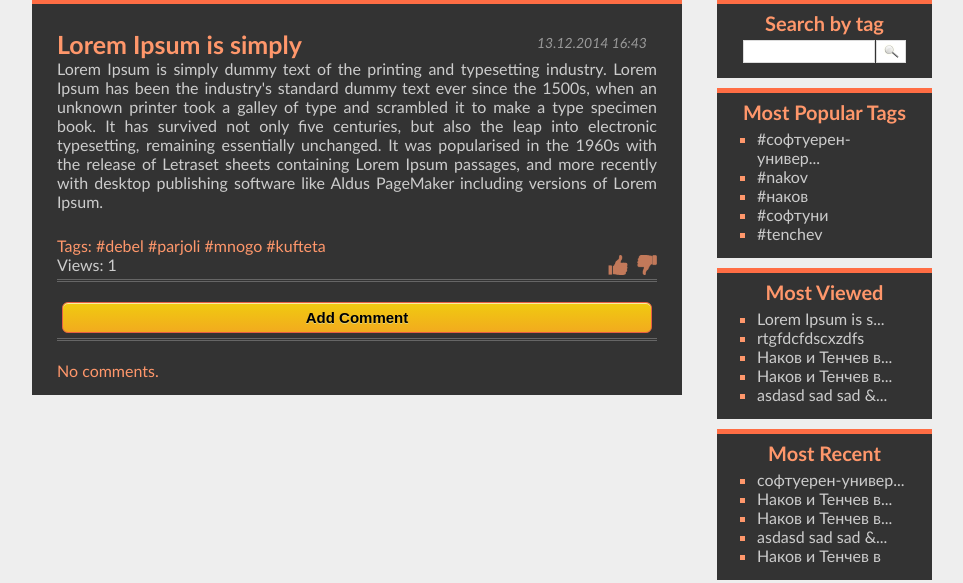
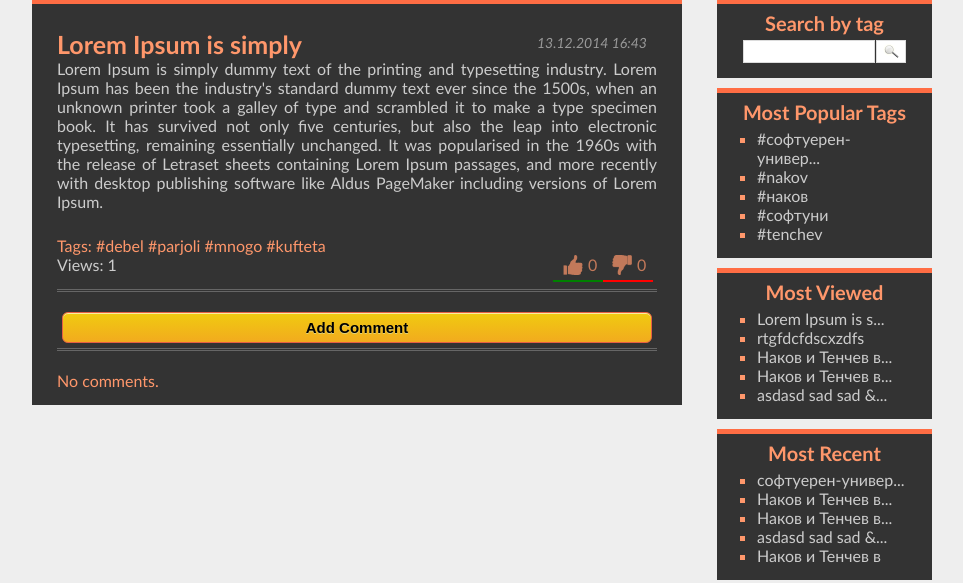
Before and after one commit to gkkirilov/SoftUni-PHP-Teamwork, a PHP site: page /post.php?id=1 in a window 1280 px wide. Shown: the part 116-699 px from the top of the page, without its empty margins (158-1121 px from the left). Run offline with PHP 8.4, Linux system fonts and the light colour scheme; data comes from the database, SQL or seed files in the repository.

Commit message:
rating in post

```diff
--- a/inc/Database.php
+++ b/inc/Database.php
@@ -180,7 +180,29 @@ class Database
 	public function votePost($postId, $vote){
 		if(!$this->isVoted($postId)){
             $this->dbConnection->query('INSERT INTO `post_rating`(`postId`,`vote`,`ip`) VALUES ("'.$postId.'", "'.$vote.'", "'.$_SERVER['REMOTE_ADDR'].'")');
+            if($this->dbConnection->error){
+                return 1;
+            }
         }
+        return 0;
 	}
 
+    public function getPostRatingById($id){
+        $query = $this->dbConnection->query('SELECT `vote` FROM `post_rating` WHERE `postId` = '.$id);
+        $rating = array(
+            "positive"=> 0,
+            "negative"=> 0
+        );
+        if($query->num_rows){
+            while($row = $query->fetch_assoc()){
+                if((int)$row['vote'] == 1){
+                    $rating["positive"]++;
+                }else if((int)$row['vote'] == -1){
+                    $rating["negative"]++;
+                }
+            }
+        }
+        return $rating;
+    }
+
 }
--- a/inc/vote.php
+++ b/inc/vote.php
@@ -9,5 +9,5 @@ if($_GET['vote'] == "up"){
     $vote = -1;
 }
 if($vote != 0){
-    $db->votePost($postId, $vote);
+    echo $db->votePost($postId, $vote);
 }
--- a/post.php
+++ b/post.php
@@ -18,9 +18,9 @@ if (isset($_POST['commentForm'])) {
     $captcha = trim($_POST['captcha']);
     $_SESSION['name'] = $name;
     $_SESSION['email'] = $email;
-    if(!password_verify($captcha, $_SESSION['captcha']) || strlen($_SESSION['captcha']) == 0){
-        $commentErrors[] = "Wrong validation code.";
-    }
+//    if(!password_verify($captcha, $_SESSION['captcha']) || strlen($_SESSION['captcha']) == 0){
+//        $commentErrors[] = "Wrong validation code.";
+//    }
     if (strlen($email) > 0 && !filter_var($email, FILTER_VALIDATE_EMAIL) && strlen($email) > 255) {
         $commentErrors[] = "Invalid email.";
     }
@@ -44,8 +44,7 @@ $comments = $db->getPostCommentsById($id, 0, 10);
 $commentsCnt = $db->getCountPostCommentsById($id);
 $commentsPerPage = 10;
 $pages = ceil($commentsCnt / $commentsPerPage);
-
-
+$rating = $db->getPostRatingById($id);
 getHeader($post['title']);
 
 
@@ -65,13 +64,32 @@ if ($post != null) {
     }
     echo '</div>';
     echo '<div class="bottomArticle"><span class="views" >Views: ' . $views . '</span>';
+    $inActiveClass = "";
+    if($db->isVoted($id)){
+        $inActiveClass = " inActive";
+    }
+    if($rating["positive"] == $rating["negative"]){
+        $positiveWidth = "50%";
+    }else if($rating["positive"] == 0){
+        $positiveWidth = 0;
+    }else if($rating["negative"] == 0){
+        $positiveWidth = "100%";
+    }else{
+        $positiveWidth = ($rating["positive"] / ($rating["positive"] + $rating["negative"]) * 100) . "%";
+    }
+    ?>
 
-    if(!$db->isVoted($id)){
-        echo '<span class="vote"><a href="javascript: vote('.$id.',\'up\');" class="voteUp" ></a> <a href="javascript: vote('.$id.',\'down\');" class="voteDown" ></a></span>';
-    }
-    echo '</div>';
-    echo '</div>';
-    ?>
+    <div class="vote">
+        <div class="voteButtons">
+            <a href="javascript: vote(<?= $id ?>,'up');" class="voteUp<?= $inActiveClass ?>" ><?= $rating["positive"] ?></a>
+            <a href="javascript: vote(<?= $id ?>,'down');" class="voteDown<?= $inActiveClass ?>" ><?= $rating['negative'] ?></a>
+        </div>
+        <div class="rating">
+            <div class="positive" style="width: <?= $positiveWidth ?>;"></div>
+        </div>
+    </div>
+    </div>
+    </div>
     <div class="writeComment">
         <div class="leaveComment myButton">Add Comment</div>
         <?php
@@ -140,7 +158,7 @@ if ($post != null) {
         <?php
         for ($page = 1; $page <= $pages; $page++) {
             if ($page != 1) {
-			   $isLogged = isset($_SESSION['isLogged']) ? $_SESSION['isLogged'] : false;
+			   $isLogged = isset($_SESSION['isLogged']) && $_SESSION['isLogged'] === true ? 1 : 0;
                 echo '<a class="myButton" href="javascript: loadPostComments(' . $page . ',' . $id . ',' . $commentsPerPage . ',' . $pages . ', '.$isLogged.');" >' . $page . '</a>';
             } else {
                 echo '<span class="myButton selected">' . $page . '</span>';
--- a/scripts/script.js
+++ b/scripts/script.js
@@ -9,7 +9,6 @@ document.addEventListener("DOMContentLoaded", function (e) {
 
 
 function loadPostComments(page, postId, show, pages,isLogged) {
-    $('.comments').html("Loading...");
     $.ajax({
         url: "inc/getComments.php?page=" + page + "&id=" + postId + "&show=" + show,
         context: document.body
@@ -24,7 +23,9 @@ function loadPostComments(page, postId, show, pages,isLogged) {
 				date.setTime(parseInt(row.time) * 1000);
 				date = date.getDate() + '.' + date.getMonth() + '.' + date.getFullYear() + ' ' + date.getHours() + ':' + date.getMinutes();
 				var commentDiv = '<div id="comment'+row.id+'" class="comment">';
+				if(isLogged == 1){
                     commentDiv +=  "<div class='removeButton'><a class='comment-remove' href='javascript:removeComment(" + row.id + ", " + row.postId +", " + page + ", " + show +", " + isLogged + ");'>b<span class='removeComment'>Remove comment</span></a></div>";
+                }
                 commentDiv +='<span class="comment-date">' + date + "</span></br>";
 				commentDiv +='<span class="comment-name">'+row.name + "</span><br/>";
 				commentDiv +='<span class="comment-text">'+ row.comment;
@@ -37,7 +38,7 @@ function loadPostComments(page, postId, show, pages,isLogged) {
         var pagesDiv = '';
         for (var i = 1; i <= pages; i++) {
             if (page != i) {
-                pagesDiv += '<a class="myButton" href="javascript: loadPostComments(' + i + ', ' + postId + ', ' + show + ', ' + pages + ')">' + i + '</a>';
+                pagesDiv += '<a class="myButton" href="javascript: loadPostComments(' + i + ', ' + postId + ', ' + show + ', ' + pages + ', '+isLogged+')">' + i + '</a>';
             } else {
                 pagesDiv += '<span class="myButton selected">' + i + '</span>';
             }
@@ -47,7 +48,6 @@ function loadPostComments(page, postId, show, pages,isLogged) {
 }
 
 function loadPosts(page, show, pages) {
-    $('.posts').html("Loading...");
     $.ajax({
         url: "inc/getPosts.php?page=" + page + "&show=" + show,
         context: document.body
@@ -96,19 +96,28 @@ function removeComment(id, postId, page, show, isLogged) {
 			page--;
 		}
 		var pages = Math.ceil(commentsCnt/show);
-		setTimeout(function(){loadPostComments(page, postId, show, pages, isLogged);}, 500);
+		setTimeout(function(){loadPostComments(page, postId, show, pages,isLogged);}, 500);
     }).fail(function(){
         alert("fail");
     });
 }
 
-
+var voted = 0;
 function vote(postId,vote){
+   if(voted == 0){
        $.ajax({
            url: "inc/vote.php?postId=" + postId + "&vote=" + vote
-    }).done(function(){
-        $('.vote').hide();
+       }).done(function(result){
+        if(result == "1"){
+            if(vote == "up"){
+                $('.voteUp').text(parseInt($('.voteUp').text()) + 1);
+            }else if(vote == "down"){
+                $('.voteDown').text(parseInt($('.voteDown').text()) + 1);
+            }
+            voted = 1;
+        }
        }).error(function (){
            alert("Error");
        });
    }
+}
--- a/styles/style.css
+++ b/styles/style.css
@@ -51,7 +51,7 @@ color: #ff976b;
 .post {
     margin-bottom: 20px;
     color: #ccc;
-    padding: 10px 0 5px 0;
+    padding: 10px 0 15px 0;
     font-size: 16px;
     border-bottom: 3px double #666;
 }
@@ -716,25 +716,38 @@ textarea.leave-comment-input {
 
 .voteUp{
     background: url('../img/like.png') no-repeat;
-    background-size: contain;
-    width: 20px;
-    height: 20px;
-    margin-right: 5px;
-    opacity: 0.7;
-    display: inline-block;
 }
 .voteDown{
     background: url('../img/dislike.png') no-repeat;
+}
+.voteDown, .voteUp{
     background-size: contain;
     opacity: 0.7;
     width: 20px;
     height: 20px;
+    padding-left: 25px;
+    color: #ff976b;
+    text-decoration: none;
     display: inline-block;
 }
+
 .voteDown:hover, .voteUp:hover{
     opacity: 1;
 }
-
+.inActive:hover{
+    opacity: 0.7;
+}
+.rating{
+    width: 100px;
+    height: 2px;
+    margin: 5px 0px 0px -10px;
+    background: red;
+}
+.positive{
+    box-sizing: border-box;
+    height: 2px;
+    background: #008000;
+}
 @media all and (max-width: 924px) {
     body, html {
         overflow-x: hidden;
```
Lines whose indentation alone changed are shown as unchanged.
